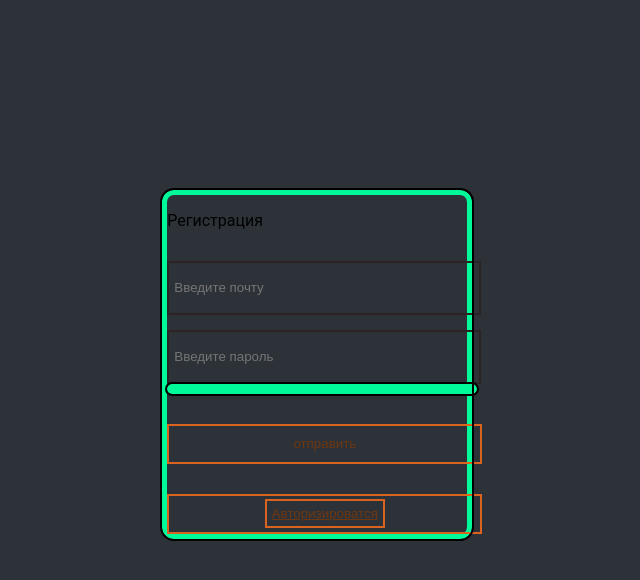
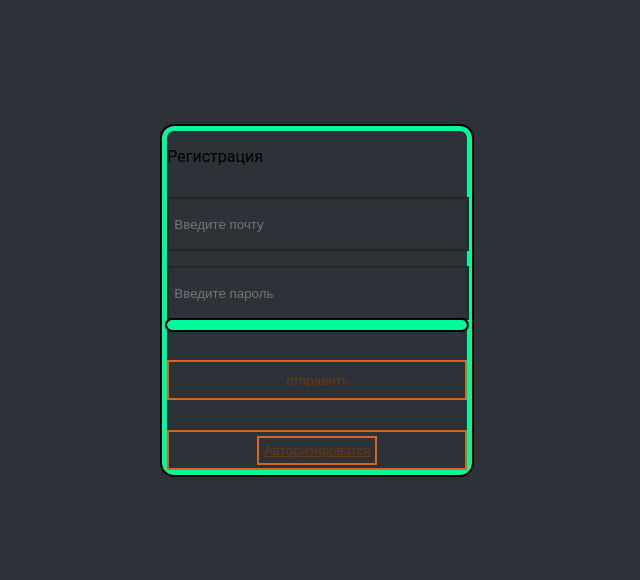
Before and after one commit to 1W3UxNt/praktick, a PHP site: page /index.html in a window 1280 px wide. Shown: the top 580 px of the page, without its empty margins (326-966 px from the left). Run offline with PHP 8.4, Linux system fonts and the light colour scheme.

Commit message:
Update style.css

```diff
--- a/style.css
+++ b/style.css
@@ -5,10 +5,10 @@ body {
  .wrapper {
   width: 300px;
 margin-left: 38%;
-margin-top: 15%;
+margin-top: 10%;
 }
 div{
-  width: 300px; height: 50;
+  width: 290px; height: 50;
   outline: 2px solid #000;
   border: 5px solid #00fa9a;
   border-radius: 12px;
@@ -18,7 +18,7 @@ input {
   background-color: #e6cb3300;
   border: 2px solid #2d2224;
   color: #228799;
-  width: 100%;
+  width: 96%;
   padding: 5px;
   height: 40px;
   margin-top: 5%;
@@ -28,7 +28,7 @@ button{
   background-color: #1f8dcc00;
   border: 2px solid #da631f;
   color: #6d3712;
-  width: 105%;
+  width: 100%;
   padding: 5px;
   height: 40px;
   margin-top: 10%;
@@ -38,7 +38,7 @@ a{
   background-color: #1f8dcc00;
   border: 2px solid #da631f;
   color: #6d3712;
-  width: 105%;
+  width: 95%;
   padding: 5px;
   height: 40px;
   margin-top: 10%;
```
